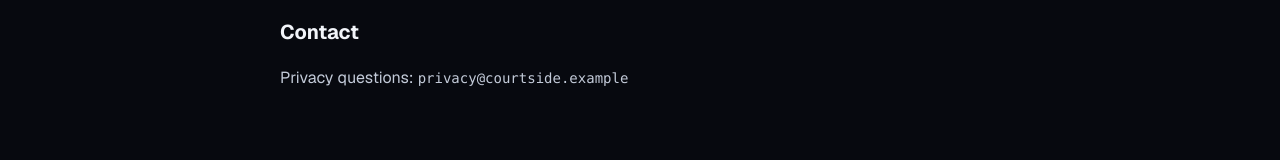
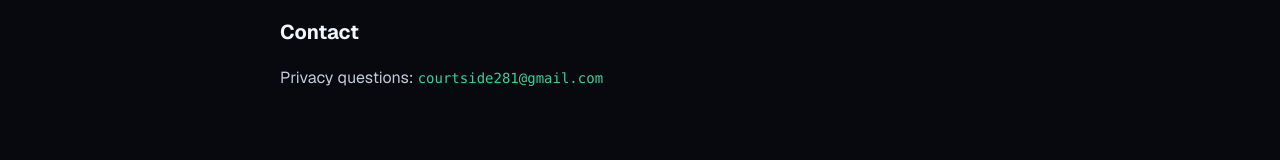
Before and after one commit to Anuj-Dhungana/courtside, a Next.js app: page /privacy in a window 1280 px wide. Shown: the part 604-764 px from the top of the page. Built offline with nearby package versions, Linux system fonts and the light colour scheme; no server answers.

Commit message:
feat: update contact email link in PrivacyPage

```diff
--- a/app/(static)/privacy/page.tsx
+++ b/app/(static)/privacy/page.tsx
@@ -34,7 +34,12 @@ export default function PrivacyPage() {
       <h2 className="text-xl font-bold text-ink-100">Contact</h2>
       <p>
         Privacy questions:{" "}
-        <span className="font-mono text-sm">privacy@courtside.example</span>
+        <a
+          href="mailto:courtside281@gmail.com"
+          className="font-mono text-sm text-brand-400 hover:text-brand-300"
+        >
+          courtside281@gmail.com
+        </a>
       </p>
     </div>
   );
```
